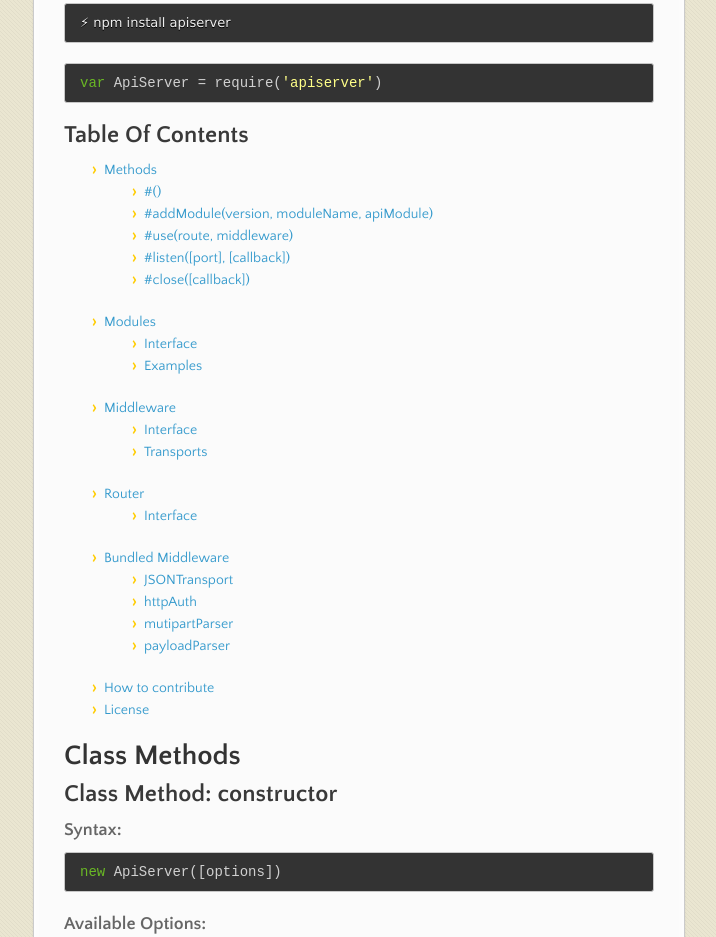
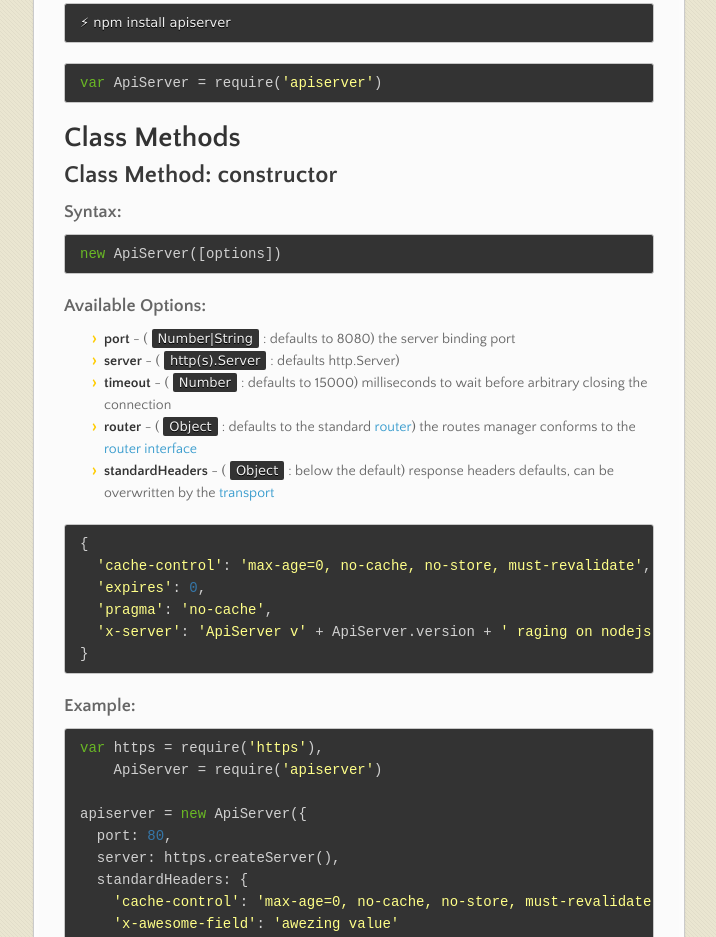
Before and after one commit to kilianc/node-apiserver, a plain HTML site: page index.html in a window 1280 px wide. Shown: the part 1117-2054 px from the top of the page, without its empty margins (282-998 px from the left). Drawn offline with nearby package versions, Linux system fonts and the light colour scheme.

Commit message:
Update index.html

```diff
--- a/index.html
+++ b/index.html
@@ -71,58 +71,7 @@
 <pre><span class="kd">var</span> <span class="nx">ApiServer</span> <span class="o">=</span> <span class="nx">require</span><span class="p">(</span><span class="s1">'apiserver'</span><span class="p">)</span>
 </pre>
 </div>
-
-
-<h2>Table Of Contents</h2>
-
-<ul>
-<li>
-<a href="#class-method-constructor">Methods</a>
-
-<ul>
-<li><a href="#class-method-constructor">#()</a></li>
-<li><a href="#class-method-addmodule">#addModule(version, moduleName, apiModule)</a></li>
-<li><a href="#class-method-use">#use(route, middleware)</a></li>
-<li><a href="#class-method-listen">#listen([port], [callback])</a></li>
-<li><a href="#class-method-close">#close([callback])</a></li>
-</ul>
-</li>
-<li>
-<a href="#modules">Modules</a>
-
-<ul>
-<li><a href="#modules-interface">Interface</a></li>
-<li><a href="#modules-examples">Examples</a></li>
-</ul>
-</li>
-<li>
-<a href="#middleware">Middleware</a>
-
-<ul>
-<li><a href="#middleware-interface">Interface</a></li>
-<li><a href="#transports">Transports</a></li>
-</ul>
-</li>
-<li>
-<a href="#router">Router</a>
-
-<ul>
-<li><a href="#router-interface">Interface</a></li>
-</ul>
-</li>
-<li>
-<a href="#bundled-middleware">Bundled Middleware</a>
-
-<ul>
-<li><a href="#jsontransport">JSONTransport</a></li>
-<li><a href="#httpauth">httpAuth</a></li>
-<li><a href="#mutipartparser">mutipartParser</a></li>
-<li><a href="#payloadparser">payloadParser</a></li>
-</ul>
-</li>
-<li><a href="#how-to-contribute">How to contribute</a></li>
-<li><a href="#license">License</a></li>
-</ul><h1>Class Methods</h1>
+<h1>Class Methods</h1>
 
 <h2>Class Method: constructor</h2>
 
```
